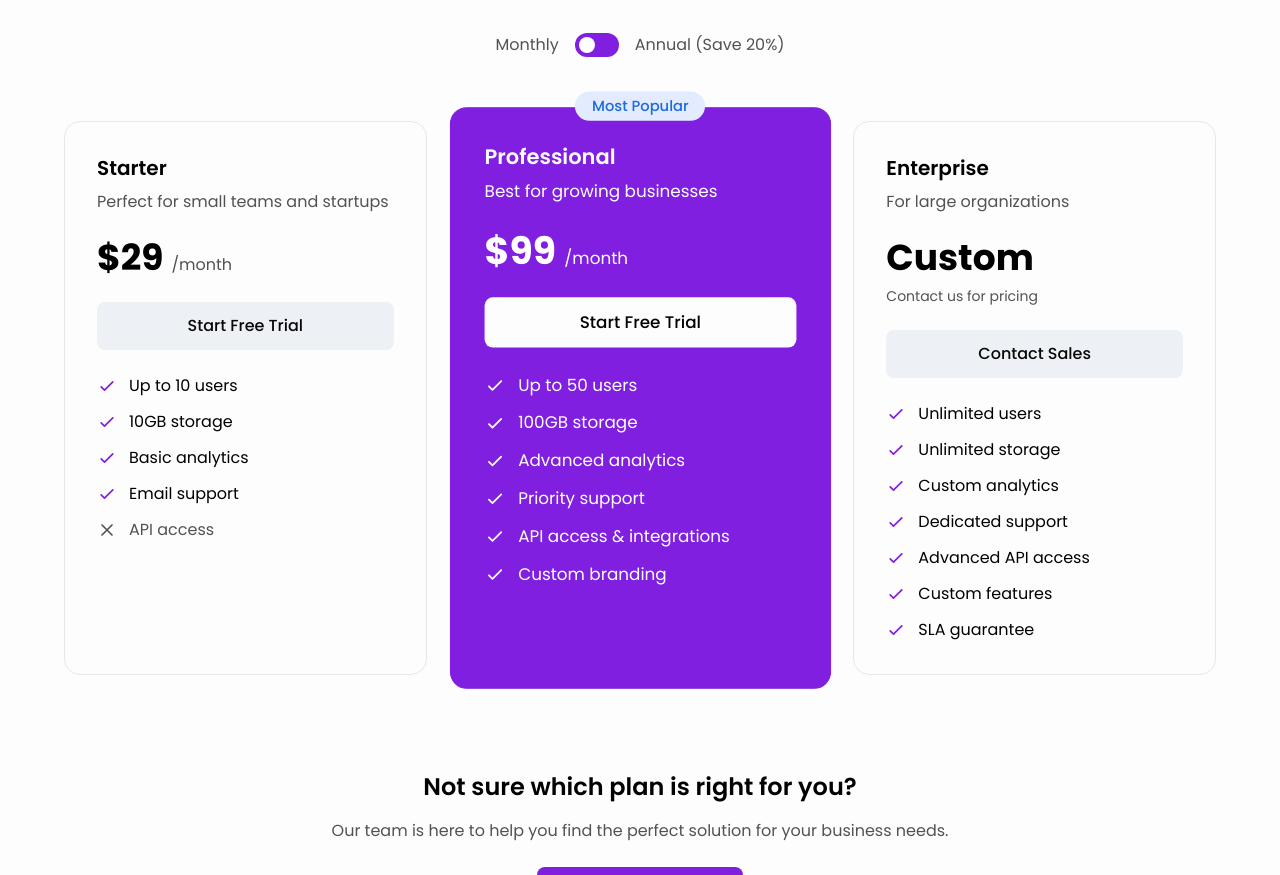
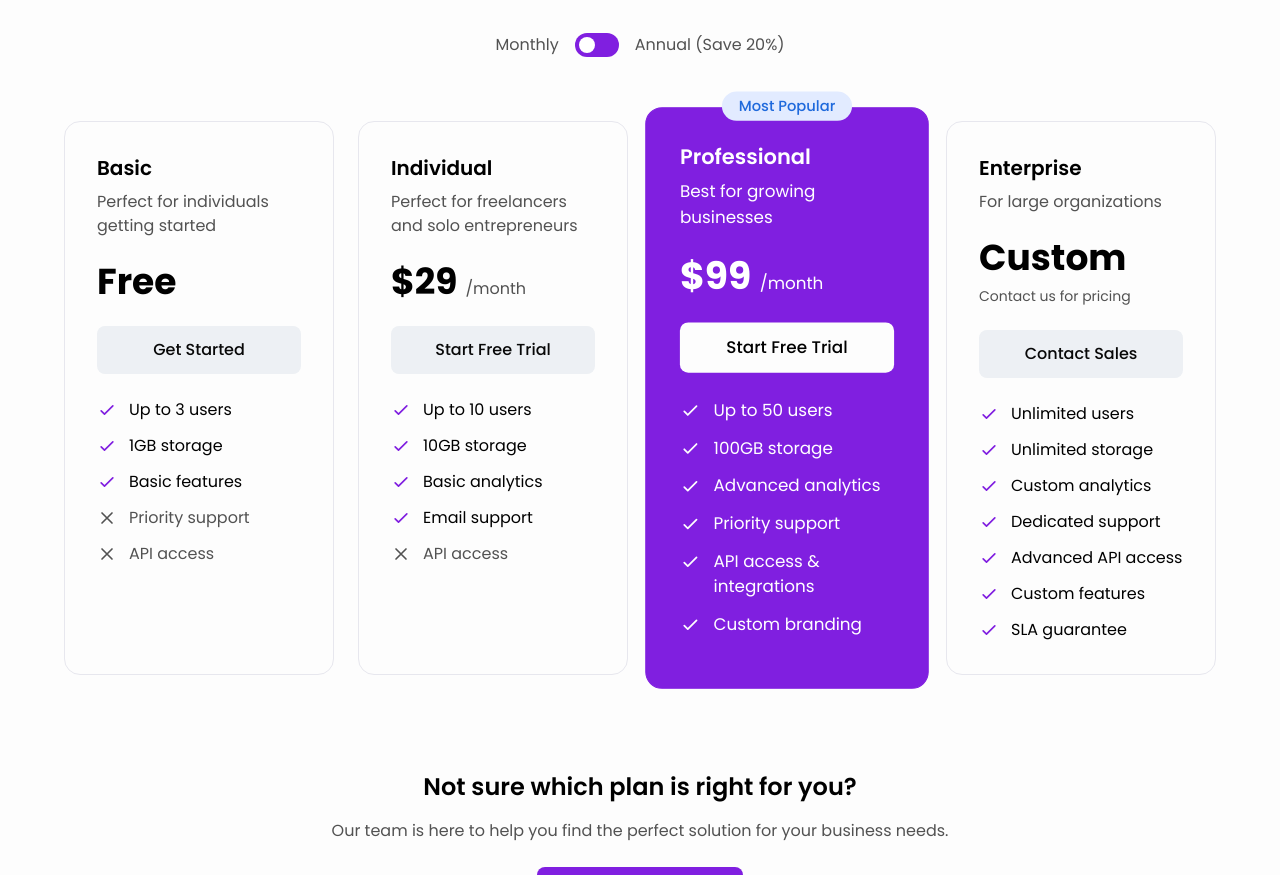
Before and after one commit to YashShahdeo/visbli-website, a website: page pricing.html in a window 1280 px wide. Shown: the part 480-1355 px from the top of the page. Drawn offline with Linux system fonts and the light colour scheme.

Commit message:
Updated_Homepage_UI

```diff
--- a/pricing.html
+++ b/pricing.html
@@ -77,13 +77,63 @@
                 </div>
             </div>
 
-            <div class="grid grid-cols-1 md:grid-cols-3 gap-8">
-                <!-- Starter Plan -->
+            <div class="grid grid-cols-1 md:grid-cols-4 gap-6 max-w-7xl mx-auto">
+                <!-- Basic Plan -->
                 <div class="bg-card border border-border rounded-2xl p-8 hover:shadow-lg transition-shadow">
                     <div class="space-y-6">
                         <div>
-                            <h3 class="text-xl font-semibold mb-2">Starter</h3>
-                            <p class="text-muted-foreground">Perfect for small teams and startups</p>
+                            <h3 class="text-xl font-semibold mb-2">Basic</h3>
+                            <p class="text-muted-foreground">Perfect for individuals getting started</p>
+                        </div>
+                        <div class="space-y-2">
+                            <div class="flex items-baseline">
+                                <span class="text-4xl font-bold text-foreground">Free</span>
+                            </div>
+                        </div>
+                        <button class="w-full px-6 py-3 bg-secondary text-secondary-foreground rounded-lg hover:bg-secondary/80 transition-colors font-medium">
+                            Get Started
+                        </button>
+                        <ul class="space-y-3">
+                            <li class="flex items-start">
+                                <svg class="w-5 h-5 text-primary mr-3 mt-0.5 flex-shrink-0" fill="none" stroke="currentColor" viewBox="0 0 24 24">
+                                    <path stroke-linecap="round" stroke-linejoin="round" stroke-width="2" d="M5 13l4 4L19 7"></path>
+                                </svg>
+                                <span class="text-foreground">Up to 3 users</span>
+                            </li>
+                            <li class="flex items-start">
+                                <svg class="w-5 h-5 text-primary mr-3 mt-0.5 flex-shrink-0" fill="none" stroke="currentColor" viewBox="0 0 24 24">
+                                    <path stroke-linecap="round" stroke-linejoin="round" stroke-width="2" d="M5 13l4 4L19 7"></path>
+                                </svg>
+                                <span class="text-foreground">1GB storage</span>
+                            </li>
+                            <li class="flex items-start">
+                                <svg class="w-5 h-5 text-primary mr-3 mt-0.5 flex-shrink-0" fill="none" stroke="currentColor" viewBox="0 0 24 24">
+                                    <path stroke-linecap="round" stroke-linejoin="round" stroke-width="2" d="M5 13l4 4L19 7"></path>
+                                </svg>
+                                <span class="text-foreground">Basic features</span>
+                            </li>
+                            <li class="flex items-start">
+                                <svg class="w-5 h-5 text-muted-foreground mr-3 mt-0.5 flex-shrink-0" fill="none" stroke="currentColor" viewBox="0 0 24 24">
+                                    <path stroke-linecap="round" stroke-linejoin="round" stroke-width="2" d="M6 18L18 6M6 6l12 12"></path>
+                                </svg>
+                                <span class="text-muted-foreground">Priority support</span>
+                            </li>
+                            <li class="flex items-start">
+                                <svg class="w-5 h-5 text-muted-foreground mr-3 mt-0.5 flex-shrink-0" fill="none" stroke="currentColor" viewBox="0 0 24 24">
+                                    <path stroke-linecap="round" stroke-linejoin="round" stroke-width="2" d="M6 18L18 6M6 6l12 12"></path>
+                                </svg>
+                                <span class="text-muted-foreground">API access</span>
+                            </li>
+                        </ul>
+                    </div>
+                </div>
+
+                <!-- Individual Plan -->
+                <div class="bg-card border border-border rounded-2xl p-8 hover:shadow-lg transition-shadow">
+                    <div class="space-y-6">
+                        <div>
+                            <h3 class="text-xl font-semibold mb-2">Individual</h3>
+                            <p class="text-muted-foreground">Perfect for freelancers and solo entrepreneurs</p>
                         </div>
                         <div class="space-y-2">
                             <div class="flex items-baseline">
```
Also changed, not shown: dist/output.css.
